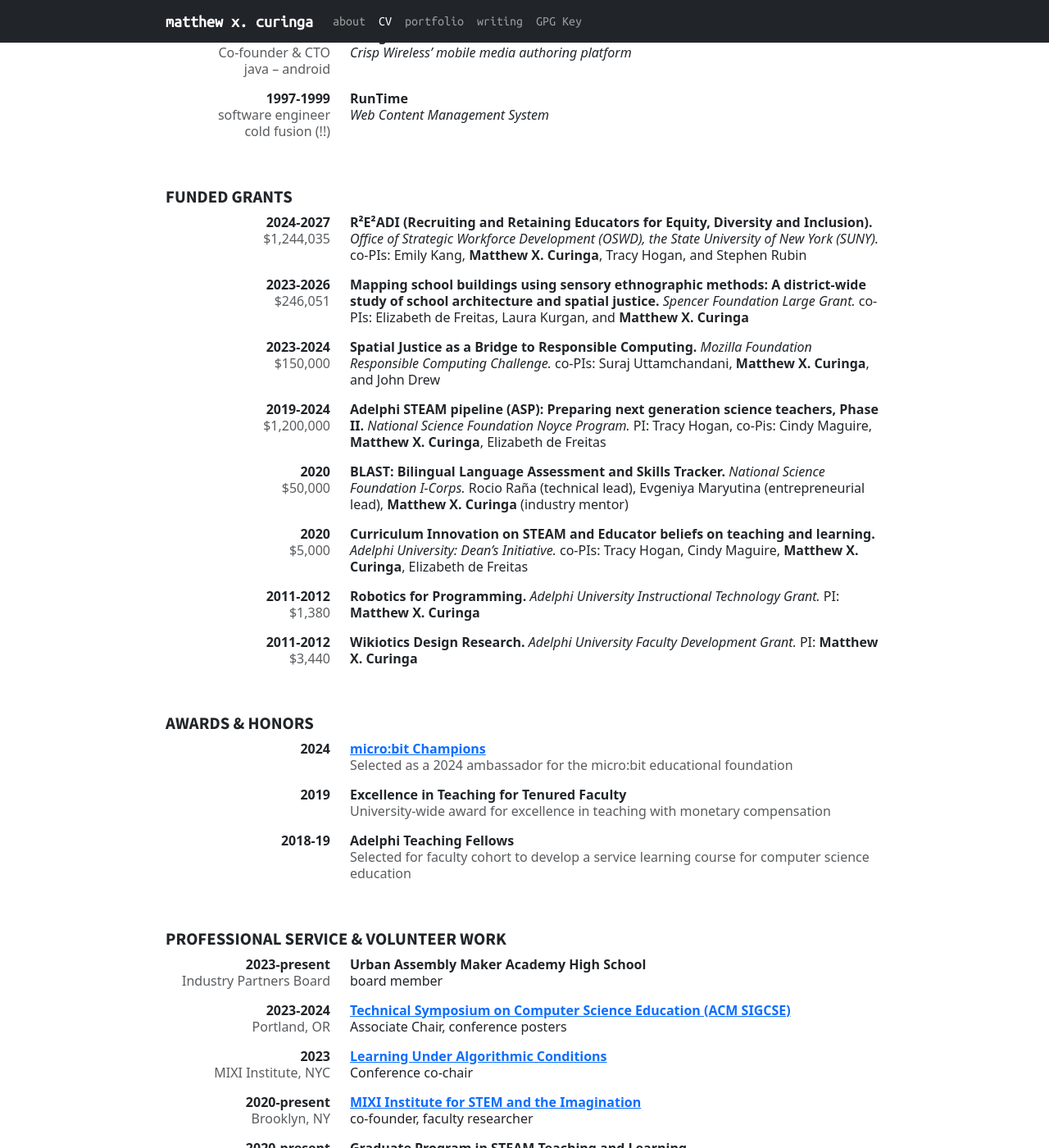
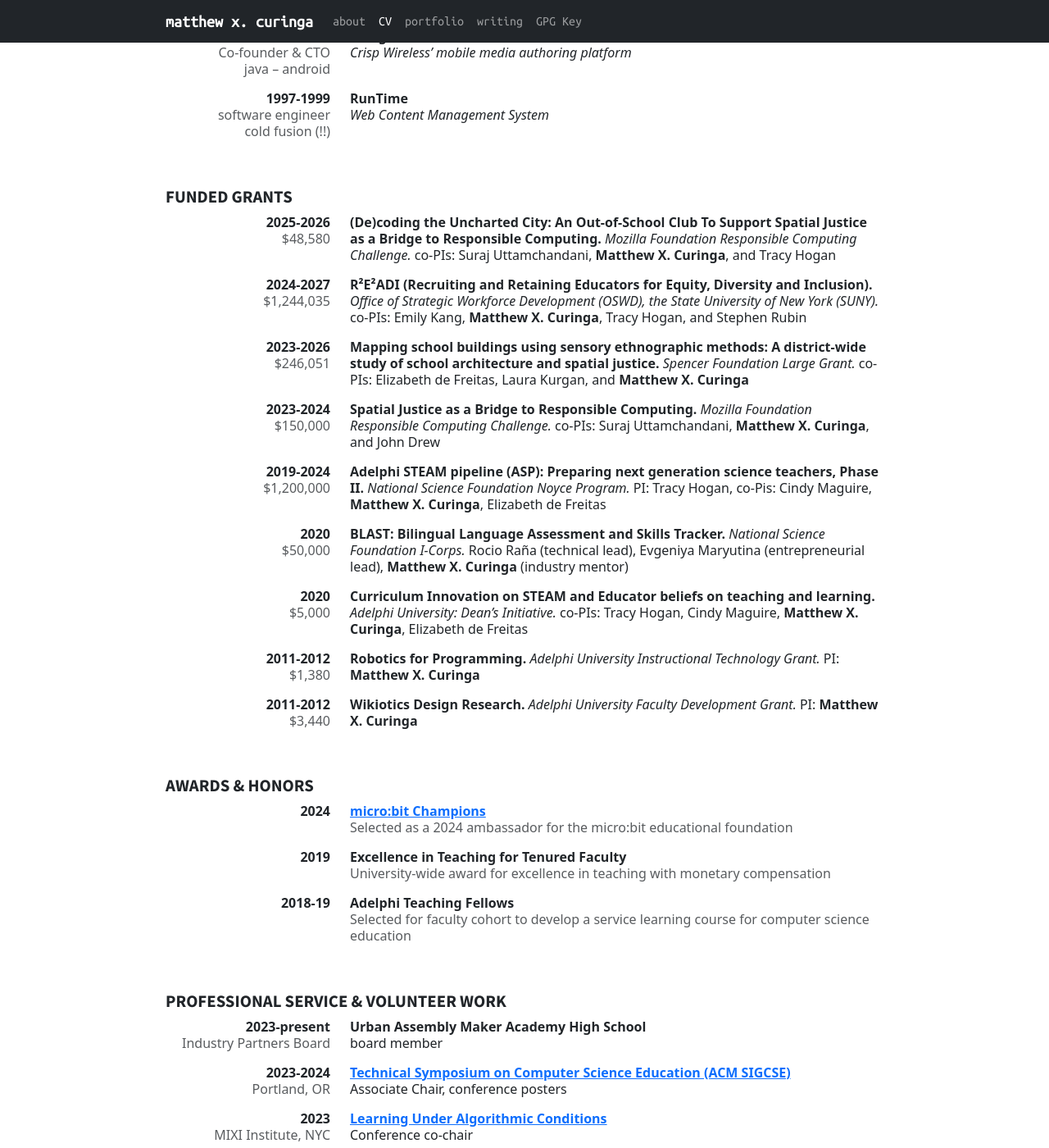
Before and after one commit to mcuringa/mcuringa.github.com, a Jekyll site: the page built from cv.md, in a window 1280 px wide and 1400 px high, scrolled down 5476 px. Shown: the whole window at 82% size. Built offline with Jekyll 4.4.1, drawn with Linux system fonts in a browser that asks for light colours; some of the changed text lies outside the part shown.

Commit message:
added mozilla update

```diff
--- a/_data/grants.csv
+++ b/_data/grants.csv
@@ -1,4 +1,5 @@
 date,title,amount,funded,inst,researchers
+2025-2026,"(De)coding the Uncharted City: An Out-of-School Club To Support Spatial Justice as a Bridge to Responsible Computing","$48,580",1,"Mozilla Foundation Responsible Computing Challenge","co-PIs: Suraj Uttamchandani, **Matthew X. Curinga**, and Tracy Hogan"
 2024-2027,"R²E²ADI (Recruiting and Retaining Educators for Equity, Diversity and Inclusion)","$1,244,035",1,"Office of Strategic Workforce Development (OSWD), the State University of New York (SUNY)","co-PIs: Emily Kang, **Matthew X. Curinga**, Tracy Hogan, and Stephen Rubin"
 2023-2026,Mapping school buildings using sensory ethnographic methods: A district-wide study of school architecture and spatial justice,"$246,051",1,Spencer Foundation Large Grant,"co-PIs: Elizabeth de Freitas, Laura Kurgan, and **Matthew X. Curinga**"
 2023-2024,Spatial Justice as a Bridge to Responsible Computing,"$150,000",1,Mozilla Foundation Responsible Computing Challenge,"co-PIs: Suraj Uttamchandani, **Matthew X. Curinga**, and John Drew"
--- a/_includes/grant.html
+++ b/_includes/grant.html
@@ -1,12 +1,12 @@
 {% for work in include.grants %}
 <div class="row">
-<div class="col-3 text-end">
+<div class="col order-2" markdown="1">
+<strong>{{work.title}}.</strong> <em>{{work.inst}}.</em>
+{{work.researchers}}
+</div>
+<div class="col-3 text-end order-1">
 <strong>{{work.date}}</strong>
 <div class="text-muted">{{work.amount}}</div>
 </div>
-<div class="col" markdown="1">
-<strong>{{work.title}}.</strong> <em>{{work.inst}}.</em>
-{{work.researchers}}
-</div>
 </div>
 {% endfor %}
--- a/cv.md
+++ b/cv.md
@@ -278,9 +278,10 @@ Courses Taught
 | Course                                                                                                                 |Format(s)           |
 |------------------------------------------------------------------------------------------------------------------------|--------------------|
 |------------------------------------------------------------------------------------------------------------------------+--------------------+
-| _Adelphi University, Dept of Math & Comp Science_                                                                      |campus              |
+| _Adelphi University, Dept of Math & Comp Science_                                                                      |                    |
 | Computer programming for non-majors (undergraduate)                                                                    |campus              |
-| [Introduction to computer programming](https://adelphi-ed-tech.github.io/au-courses/intro-to-programming_python.html)  |online, campus      |
+| [Introduction to computer programming](https://adelphi-ed-tech.github.io/au-courses/intro-to-programming_python.html)  |campus              |
+| _First Year Seminar:_ Maps That Matter: Exploring Inequality and Place with Code                                        |online, campus      |
 | _Adelphi University, College of Education & Health Sciences_                                                           |                    |
 | [Digital literacies](https://adelphi-ed-tech.github.io/au-courses/digital-literacies.html)                             |online              |
 | [Educational information systems and networks](https://adelphi-ed-tech.github.io/au-courses/school-networks.html)      |online, campus      |
```
